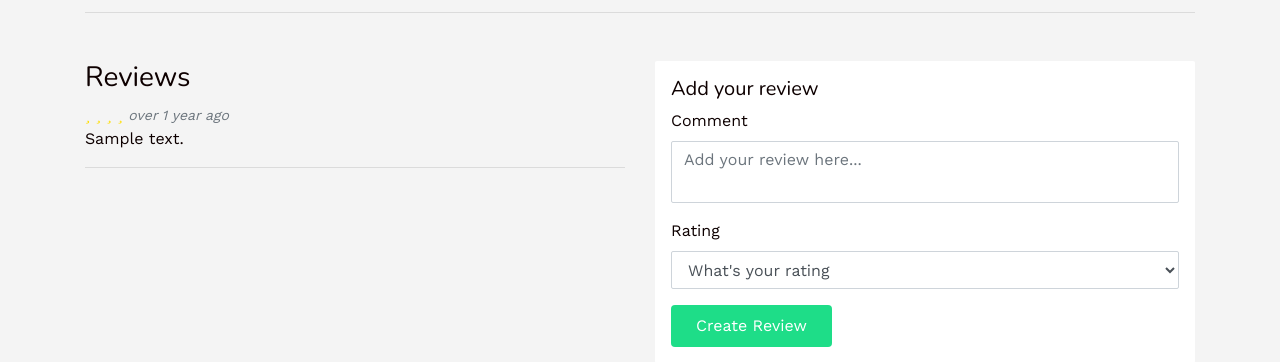
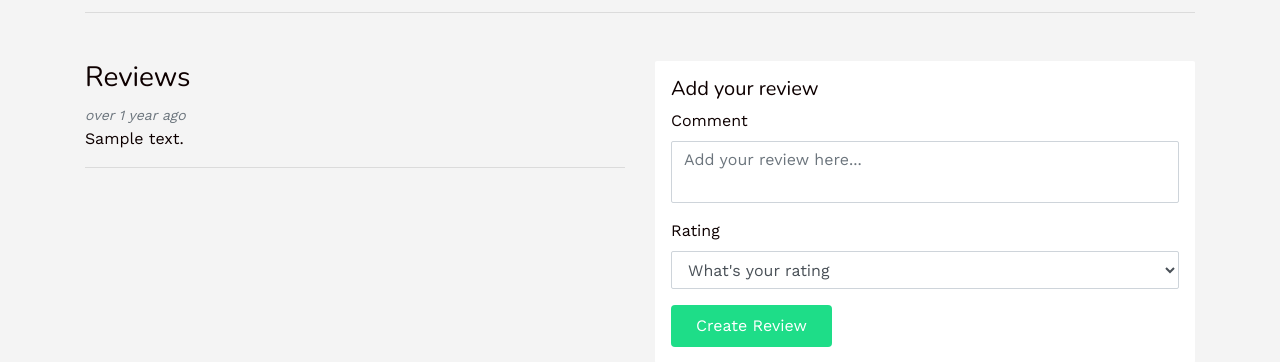
Before and after one commit to 4mikemendes/watch_list, a Rails app: page /lists/1 in a window 1280 px wide. Shown: the part 951-1313 px from the top of the page. Run offline with Rails 7, Linux system fonts and the light colour scheme; tables that the repository leaves empty hold one stand-in row (values such as "Sample post"); style sheets or scripts are compiled from the project's sources; parts of the project's set-up code (start-up, migrations or seed data) failed here and were passed over; some libraries are stand-ins or nearby versions.

Commit message:
make it better

```diff
--- a/app/views/lists/show.html.erb
+++ b/app/views/lists/show.html.erb
@@ -42,7 +42,7 @@
       <% @list.reviews.each do |review| %>
         <div>
           <% review.rating.times do %>
-            <i class="fas fa-star star-yellow"></i>
+            <i class="rating"></i>
           <% end %>
           <small><em class="text-muted"><%= distance_of_time_in_words_to_now(review.created_at) %> ago</em></small>
           <p class="mb-0"><%= review.comment %></p>
```
